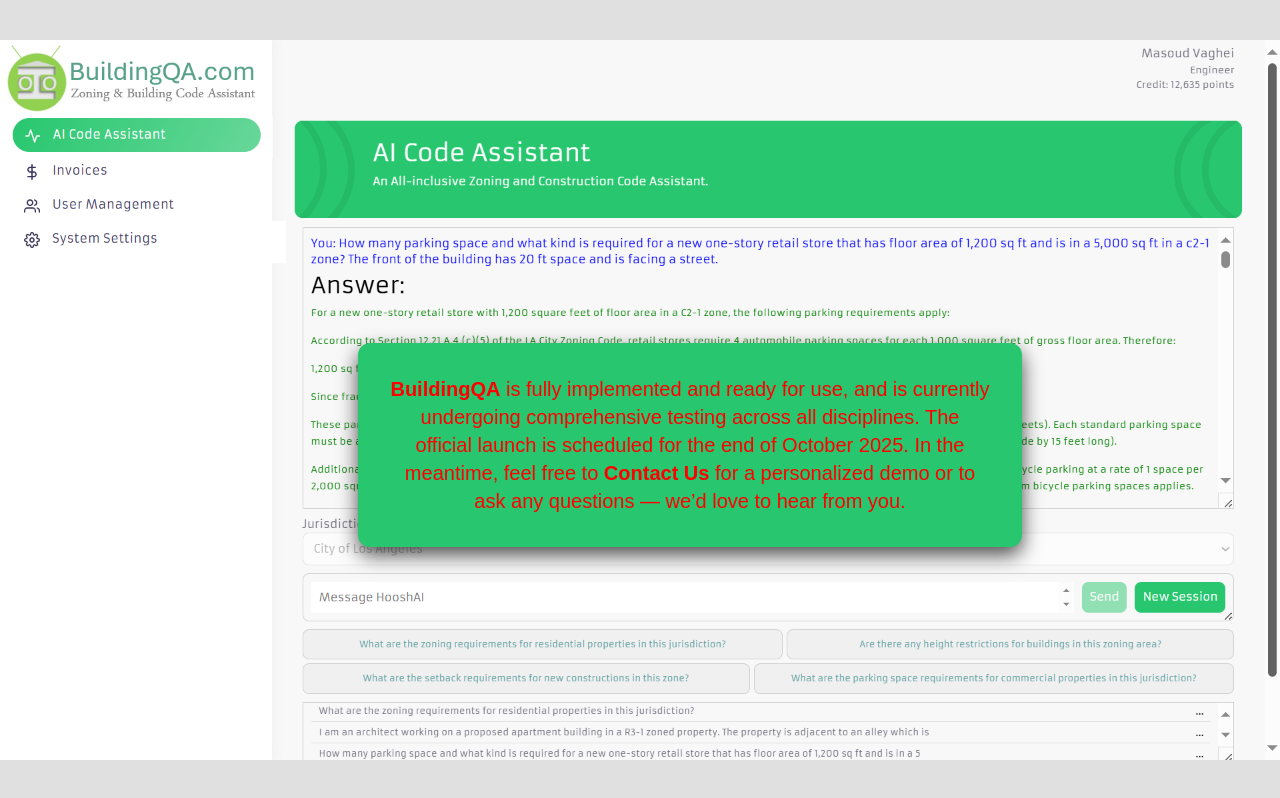
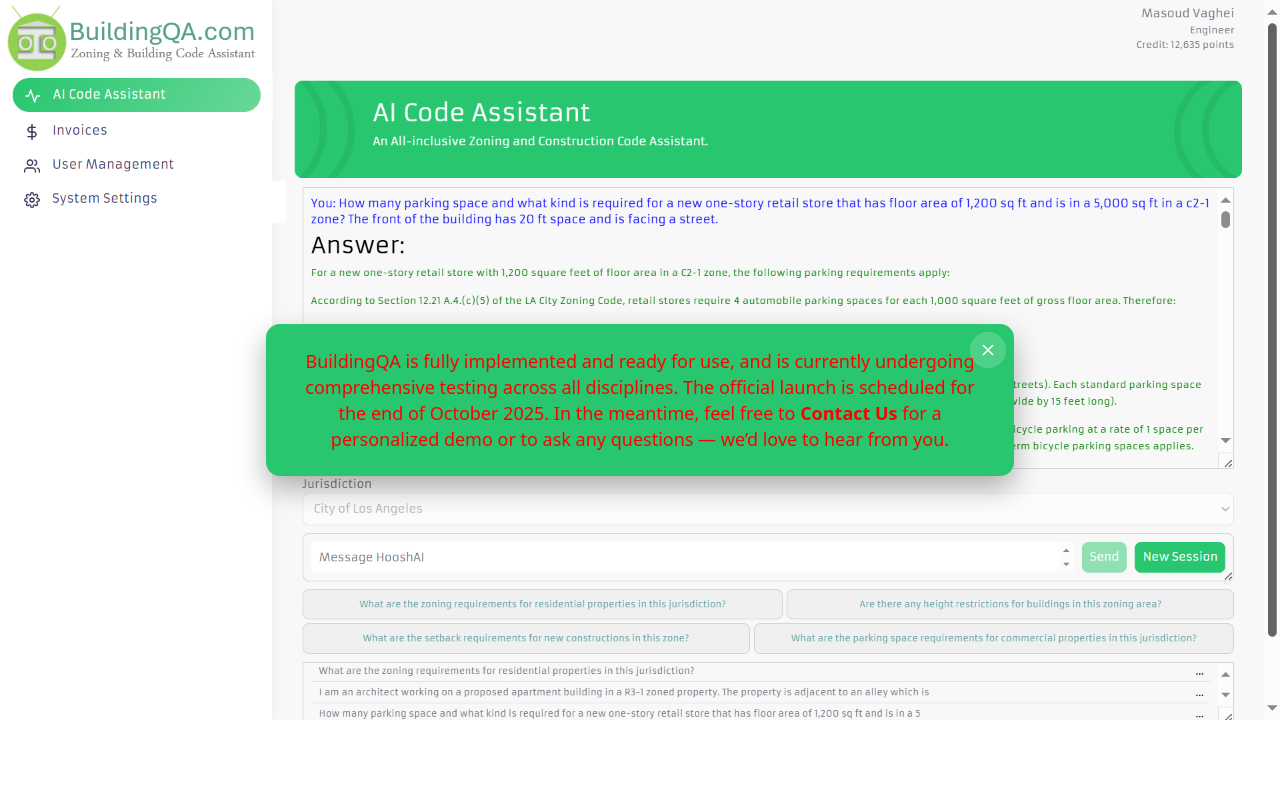
Before and after one commit to Hooshtech/buildingqa, a plain HTML site: page index.html in a window 1280 px wide. Drawn offline with Linux system fonts and the light colour scheme.

Commit message:
Update index.html

```diff
--- a/index.html
+++ b/index.html
@@ -6,66 +6,116 @@
     <title>BuildingQA</title>
     <link rel="icon" href="assets/logo/favicon.png?v=2" type="image/png" >
     <style>
+      :root{
+        --brand:#28C76F;
+        --overlayMaxWidth: 700px;
+        --overlayPad: clamp(12px, 3vw, 24px);
+        --overlayFont: clamp(14px, 2.2vw, 18px);
+      }
+
       html, body {
         height: 100%;
         margin: 0;
-            padding: 0;
+        overflow: auto;
       }
-        body {
-            background-image: url('assets/images/buildingQA.png');
-            background-size: contain;
-            background-position: center;
-            background-repeat: no-repeat;
-            background-color: #E0E0E0;
+
+      /* Default (mobile & small screens): show image at natural size (no scaling) */
+      .image-wrapper img {
+        display: block;
+        max-width: none;
+        height: auto;
       }
-    </style>
-	<style>
-        :root { --brand: #28C76F; }
 
-        .cloud-overlay {
+      /* Desktop: fit width-wise, scroll height-wise */
+      @media (min-width: 992px) {
+        .image-wrapper img {
+          width: 100vw;
+          height: auto;
+          max-width: none;
+        }
+        /* Avoid accidental horizontal scroll when width is pinned to 100vw */
+        body { overflow-x: hidden; }
+      }
+
+      .image-wrapper { position: relative; }
+
+      .cloud-overlay{
         position: fixed;
         inset: 0;
         display: grid;
         place-items: center;
-            padding: 1rem;
-            z-index: 10;
+        z-index: 1000;
+        pointer-events: none;
       }
 
-        .cloud-box {
-            background-color: var(--brand);
-            padding: 2rem;
-            border-radius: 12px;
-            box-shadow: 0 8px 20px rgba(0,0,0,0.7);
-            max-width: 600px;
-            width: 90vw;
-			transform: translateX(50px);
-			margin-top: 90px;
+      .notice-box{
+        pointer-events: auto;
+        background: var(--brand);
+        color: #FF0000;
+        width: min(92vw, var(--overlayMaxWidth));
+        padding: var(--overlayPad);
+        border-radius: 14px;
+        box-shadow: 0 12px 28px rgba(0,0,0,.3);
+        text-align: center;
+        font: 500 var(--overlayFont)/1.45 system-ui, -apple-system, Segoe UI, Roboto, Helvetica, Arial;
+        position: relative;
+        animation: fadeIn .25s ease-out;
+      }
+      .notice-box .emph{ font-weight: 700; }
+
+      .notice-close{
+        position: absolute;
+        top: 8px;
+        right: 8px;
+        width: 36px;
+        height: 36px;
+        border: 0;
+        border-radius: 999px;
+        background: rgba(255,255,255,.18);
+        color: #fff;
+        cursor: pointer;
+        display: grid;
+        place-items: center;
+      }
+      .notice-close:hover{ background: rgba(255,255,255,.28); }
+      .notice-close:focus{ outline: 2px solid rgba(255,255,255,.6); outline-offset: 2px; }
+
+      @media (max-width: 360px){
+        .notice-box{ padding: clamp(10px, 3vw, 18px); }
       }
 
-        .cloud-text {
-            color: red;
-            font-family: Arial, Helvetica, sans-serif;
-            font-size: clamp(14px, 1.8vw, 20px);
-            line-height: 1.4;
-            text-align: center;
-            font-weight: 500;
-        }
-
-        .cloud-text .emph {
-            font-weight: 600;
-        }
+      @keyframes fadeIn { from{opacity:0; transform: translateY(6px);} to{opacity:1; transform: translateY(0);} }
+      @media (prefers-reduced-motion: reduce){ .notice-box{ animation: none; } }
     </style>
 </head>
 <body>
-<div class="cloud-overlay">
-    <div class="cloud-box">
-        <div class="cloud-text">
-            <span class="emph">BuildingQA</span> is fully implemented and ready for use, and is currently undergoing comprehensive testing across all disciplines.
+
+  <div class="image-wrapper">
+    <img src="assets/images/buildingQA.png" alt="Upcoming BuildingQA's main page mockup" />
+  </div>
+
+  <div class="cloud-overlay" id="announcement">
+    <div class="notice-box" role="dialog" aria-label="Product announcement">
+      <button class="notice-close" aria-label="Dismiss announcement" title="Close">
+        <svg width="18" height="18" viewBox="0 0 24 24" fill="none" aria-hidden="true">
+          <path d="M6 6l12 12M18 6L6 18" stroke="white" stroke-width="2" stroke-linecap="round"/>
+        </svg>
+      </button>
+        BuildingQA</span> is fully implemented and ready for use, and is currently undergoing comprehensive testing across all disciplines.
         The official launch is scheduled for the end of October 2025.
         In the meantime, feel free to <span class="emph">Contact Us</span> for a personalized demo or to ask any questions —
         we’d love to hear from you.
     </div>
   </div>
-</div>
+
+  <script>
+    document.addEventListener('click', function(e){
+      if(e.target.closest('.notice-close')){
+        const el = document.getElementById('announcement');
+        if(el) el.remove();
+      }
+    });
+  </script>
+
 </body>
 </html>
```
Lines whose indentation alone changed are shown as unchanged.
